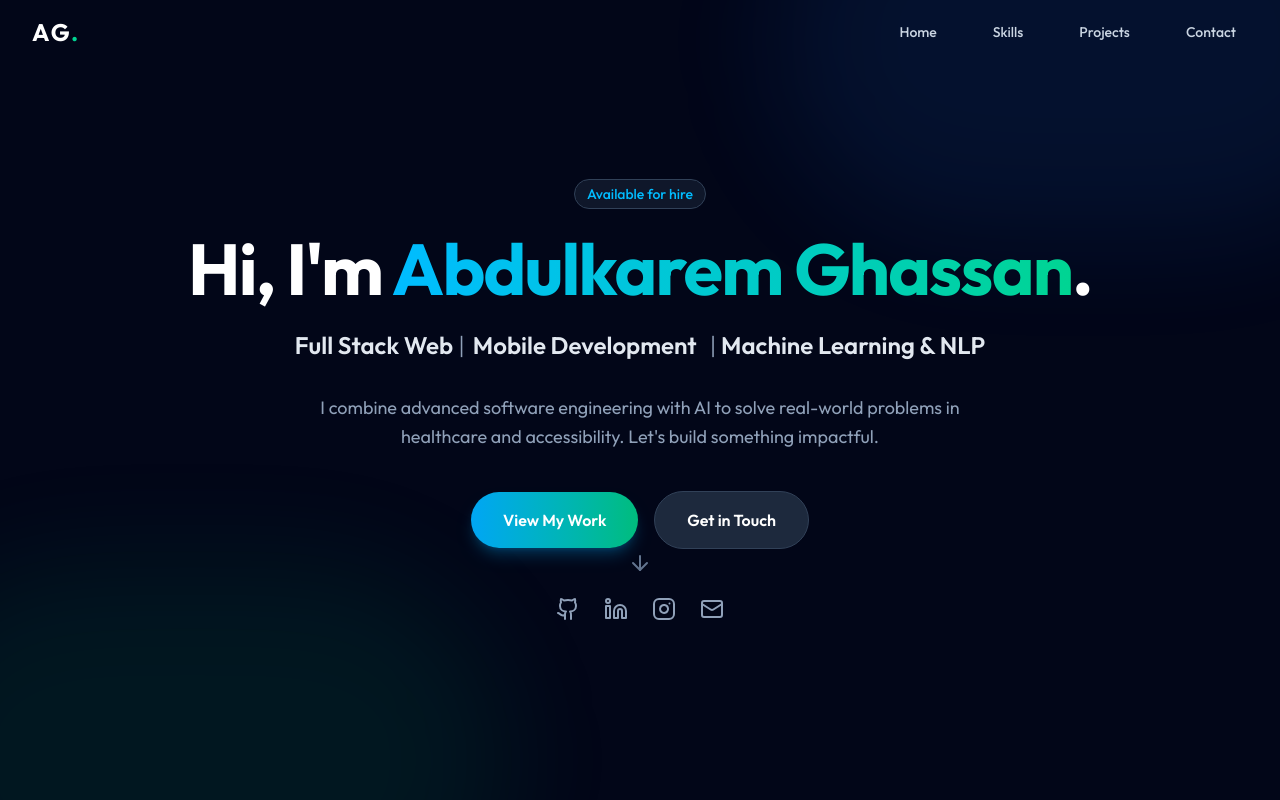
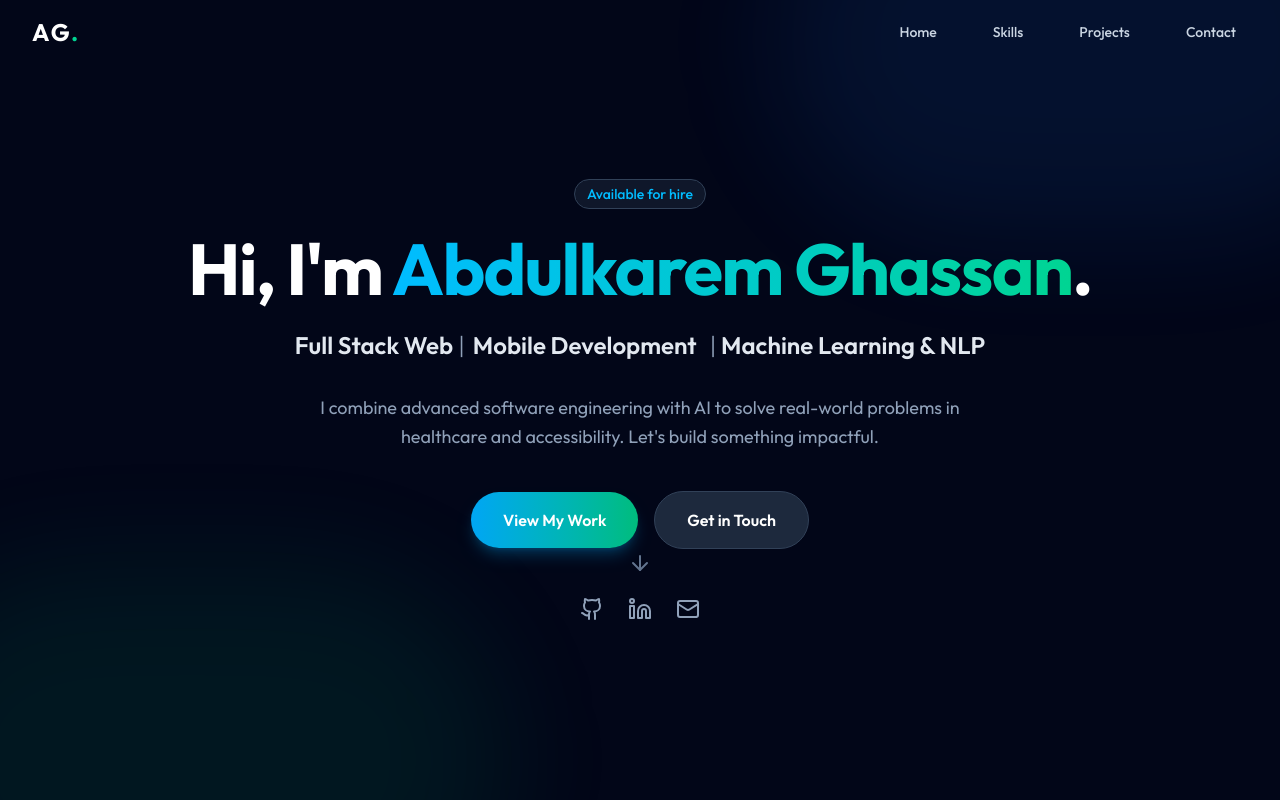
Before and after one commit to Karem2422/Karem2422.github.io, a Next.js app: page / in a window 1280 px wide. Shown: the top 800 px of the page. Built offline with nearby package versions, Linux system fonts and the light colour scheme.

Commit message:
Remove Instagram links

```diff
--- a/src/components/Contact.tsx
+++ b/src/components/Contact.tsx
@@ -103,14 +103,7 @@ const Contact = () => {
                                 LinkedIn
                             </a>
                             <a href="https://github.com/Karem2422" target="_blank" rel="noopener noreferrer" className="hover:text-emerald-400 transition-colors">GitHub</a>
-                            <a
-                                href="https://www.instagram.com/its.abdulkareem?utm_source=qr"
-                                target="_blank"
-                                rel="noopener noreferrer"
-                                className="hover:text-emerald-400 transition-colors"
-                            >
-                                Instagram
-                            </a>
+
                         </div>
                     </div>
                 </motion.div >
--- a/src/components/Hero.tsx
+++ b/src/components/Hero.tsx
@@ -1,7 +1,7 @@
 "use client";
 
 import { motion } from "framer-motion";
-import { ArrowDown, Github, Instagram, Linkedin, Mail } from "lucide-react";
+import { ArrowDown, Github, Linkedin, Mail } from "lucide-react";
 import Link from "next/link";
 
 const Hero = () => {
@@ -59,9 +59,7 @@ const Hero = () => {
                         <a href="https://www.linkedin.com/in/abdulkareem-ghassan-a4297b356?utm_source=share_via&utm_content=profile&utm_medium=member_ios" target="_blank" rel="noopener noreferrer" className="text-slate-400 hover:text-white transition-colors">
                             <Linkedin className="w-6 h-6" />
                         </a>
-                        <a href="https://www.instagram.com/its.abdulkareem?utm_source=qr" target="_blank" rel="noopener noreferrer" className="text-slate-400 hover:text-white transition-colors">
-                            <Instagram className="w-6 h-6" />
-                        </a>
+
                         <a href="mailto:abdulkaremghassan@gmail.com" className="text-slate-400 hover:text-white transition-colors">
                             <Mail className="w-6 h-6" />
                         </a>
```
